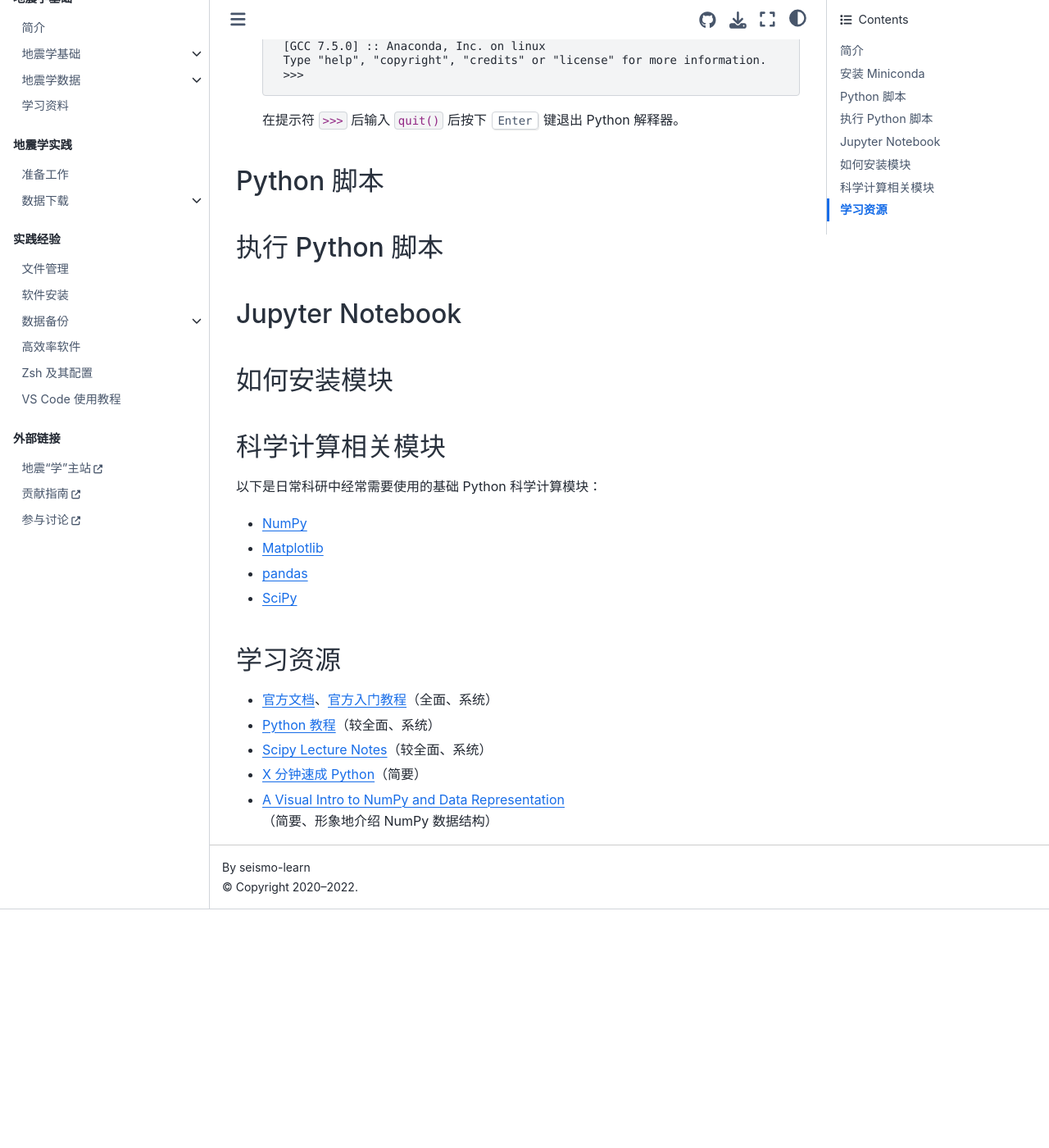
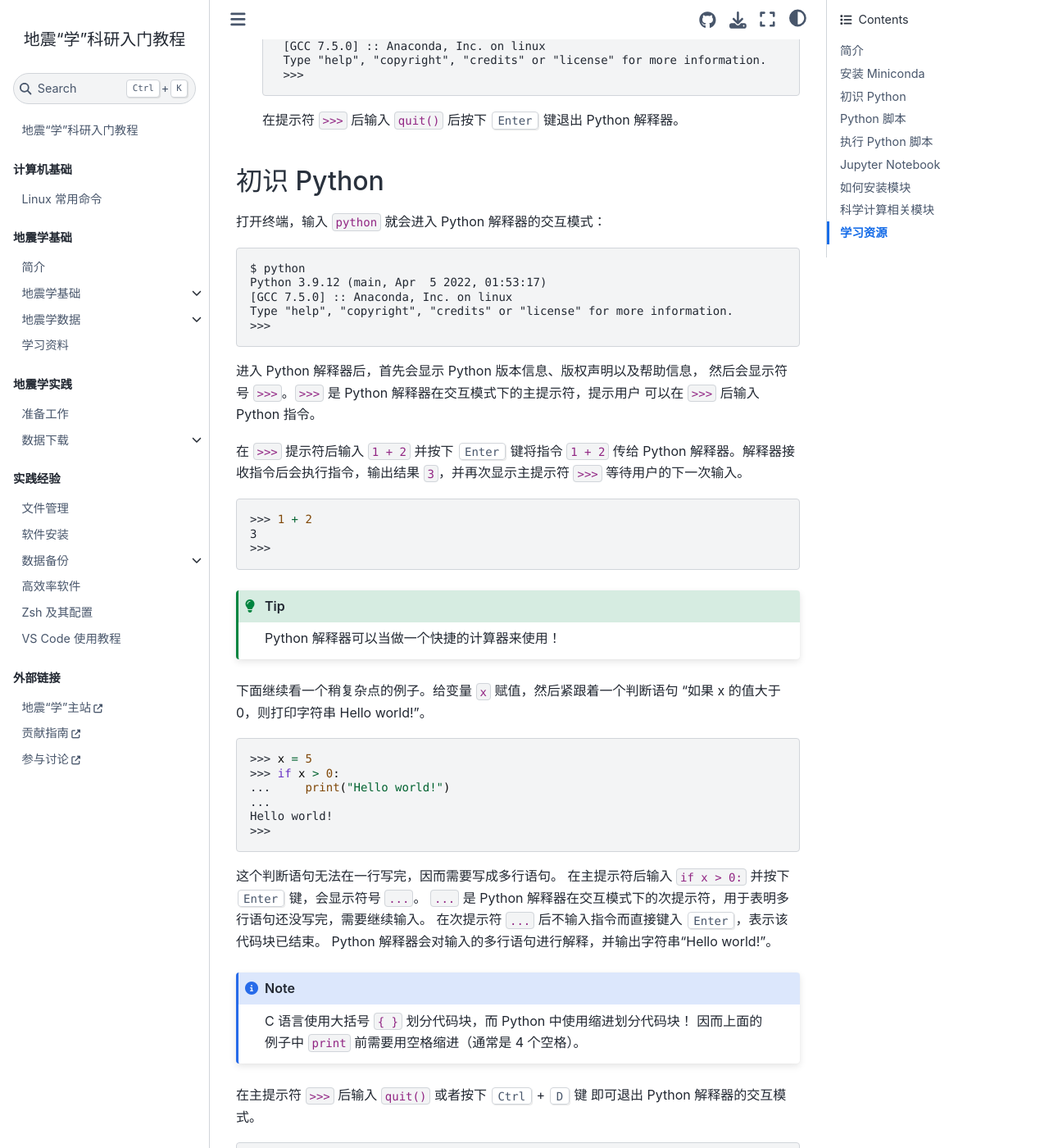
Before and after one commit to seismo-learn/seismology101, a Jupyter Book: the page built from source/programming/python.md, in a window 1280 px wide and 1400 px high, scrolled down 1266 px. Shown: the whole window at 82% size. Built offline with Jupyter Book 1.0.4 settings and Sphinx 7.4.7 and the Sphinx Book theme 1.1.4, drawn with Linux system fonts in a browser that asks for light colours; pages that are not in the unit, such as notebooks, are missing from menus; before the commit the page ends 2375 px from its top, so only the background shows below that.

Commit message:
Add tutorial for getting started with Python (#528)
Co-authored-by: Yao Jiayuan <coreman.seism@gmail.com>

````diff
--- a/source/programming/python.md
+++ b/source/programming/python.md
@@ -85,6 +85,60 @@ Miniconda
 
    在提示符 `>>>` 后输入 `quit()` 后按下 {kbd}`Enter` 键退出 Python 解释器。
 
+## 初识 Python
+
+打开终端，输入 `python` 就会进入 Python 解释器的交互模式：
+
+```
+$ python
+Python 3.9.12 (main, Apr  5 2022, 01:53:17)
+[GCC 7.5.0] :: Anaconda, Inc. on linux
+Type "help", "copyright", "credits" or "license" for more information.
+>>>
+```
+
+进入 Python 解释器后，首先会显示 Python 版本信息、版权声明以及帮助信息，
+然后会显示符号 `>>>`。`>>>` 是 Python 解释器在交互模式下的主提示符，提示用户
+可以在 `>>>` 后输入 Python 指令。
+
+在 `>>>` 提示符后输入 `1 + 2` 并按下 {kbd}`Enter` 键将指令 `1 + 2` 传给 Python
+解释器。解释器接收指令后会执行指令，输出结果 `3`，并再次显示主提示符
+`>>>` 等待用户的下一次输入。
+```python
+>>> 1 + 2
+3
+>>>
+```
+:::{tip}
+Python 解释器可以当做一个快捷的计算器来使用！
+:::
+
+下面继续看一个稍复杂点的例子。给变量 `x` 赋值，然后紧跟着一个判断语句
+“如果 x 的值大于 0，则打印字符串 Hello world!”。
+```python
+>>> x = 5
+>>> if x > 0:
+...     print("Hello world!")
+...
+Hello world!
+>>>
+```
+这个判断语句无法在一行写完，因而需要写成多行语句。
+在主提示符后输入 `if x > 0:` 并按下 {kbd}`Enter` 键，会显示符号 `...`。
+`...` 是 Python 解释器在交互模式下的次提示符，用于表明多行语句还没写完，需要继续输入。
+在次提示符 `...` 后不输入指令而直接键入 {kbd}`Enter`，表示该代码块已结束。
+Python 解释器会对输入的多行语句进行解释，并输出字符串“Hello world!”。
+:::{note}
+C 语言使用大括号 `{ }` 划分代码块，而 Python 中使用缩进划分代码块！
+因而上面的例子中 `print` 前需要用空格缩进（通常是 4 个空格）。
+:::
+
+在主提示符 `>>>` 后输入 `quit()` 或者按下 {kbd}`Ctrl` + {kbd}`D` 键
+即可退出 Python 解释器的交互模式。
+```python
+>>> quit()
+```
+
 ## Python 脚本
 
 ## 执行 Python 脚本
````
